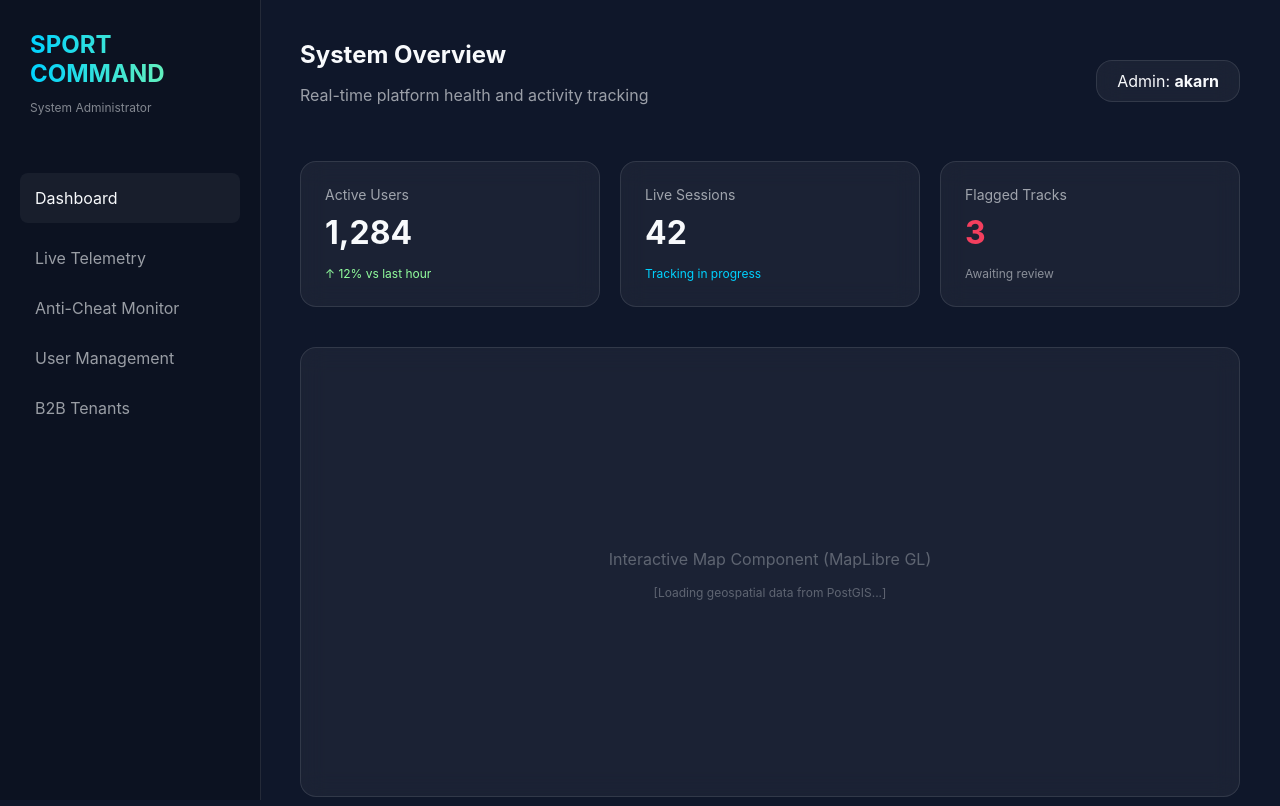
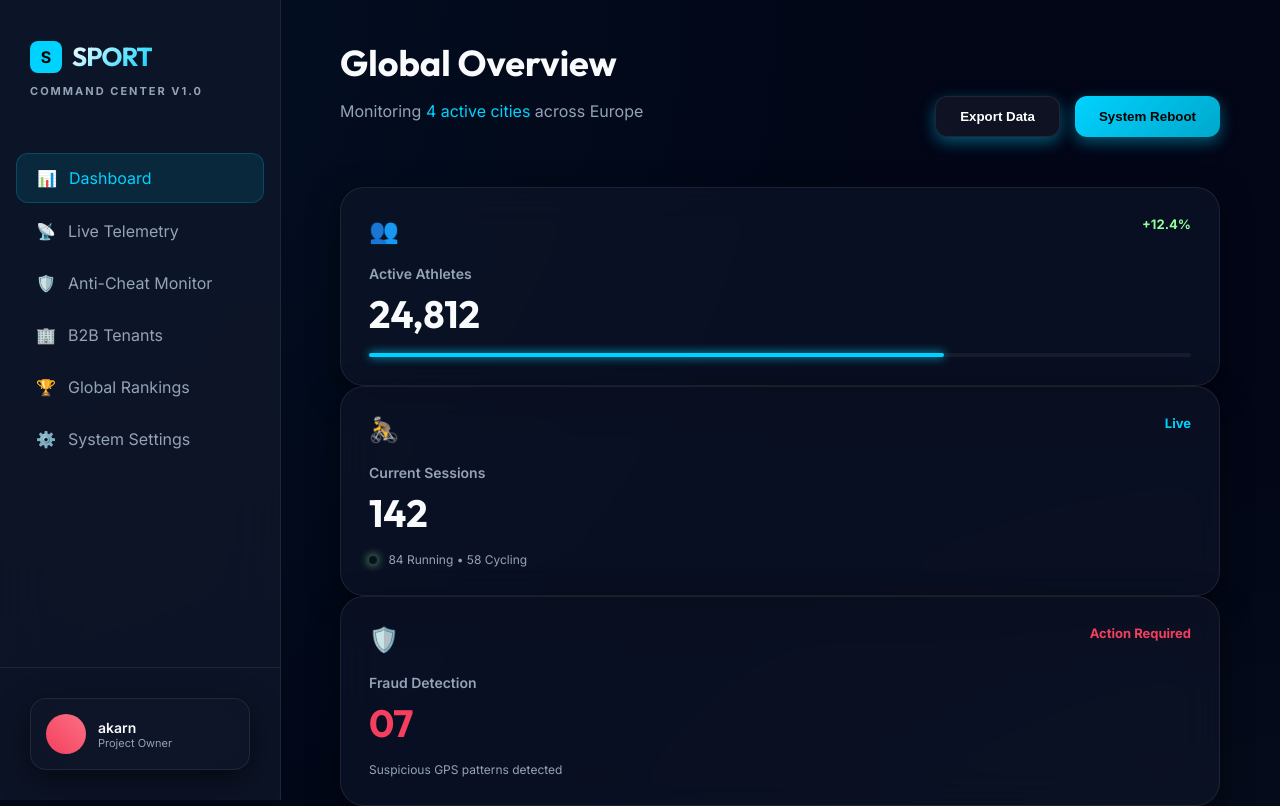
Before and after one commit to karnalooch/stunning-pancake, a React (Vite) app in the folder admin/: page / in a window 1280 px wide. Shown: the top 806 px of the page. Built offline with nearby package versions, Linux system fonts and the light colour scheme.

Commit message:
feat: achieve 100% premium ui for admin dashboard with advanced glassmorphism and stats

```diff
--- a/admin/src/App.tsx
+++ b/admin/src/App.tsx
@@ -5,57 +5,129 @@ const App: React.FC = () => {
   return (
     <div className="admin-layout">
       <aside className="sidebar">
-        <div style={{ padding: '30px' }}>
-          <h1 className="gradient-text" style={{ fontSize: '24px', margin: 0 }}>SPORT COMMAND</h1>
-          <p style={{ fontSize: '12px', opacity: 0.5 }}>System Administrator</p>
+        <div style={{ padding: '40px 30px' }}>
+          <div style={{ display: 'flex', alignItems: 'center', gap: '10px', marginBottom: '8px' }}>
+            <div style={{ width: '32px', height: '32px', background: 'var(--primary)', borderRadius: '8px', display: 'flex', alignItems: 'center', justifyContent: 'center', color: '#000', fontWeight: 'bold' }}>S</div>
+            <h1 className="gradient-text" style={{ fontSize: '26px', margin: 0, letterSpacing: '-1px' }}>SPORT</h1>
+          </div>
+          <p style={{ fontSize: '11px', color: 'var(--text-dim)', letterSpacing: '2px', textTransform: 'uppercase', fontWeight: 700 }}>Command Center v1.0</p>
         </div>
-        <nav style={{ padding: '0 20px' }}>
-          <ul style={{ listStyle: 'none', padding: 0 }}>
-            <li style={{ padding: '15px', borderRadius: '8px', background: 'rgba(255,255,255,0.05)', marginBottom: '10px' }}>Dashboard</li>
-            <li style={{ padding: '15px', opacity: 0.6 }}>Live Telemetry</li>
-            <li style={{ padding: '15px', opacity: 0.6 }}>Anti-Cheat Monitor</li>
-            <li style={{ padding: '15px', opacity: 0.6 }}>User Management</li>
-            <li style={{ padding: '15px', opacity: 0.6 }}>B2B Tenants</li>
-          </ul>
+
+        <nav style={{ flex: 1 }}>
+          <div className="nav-item active">
+            <span>📊</span> Dashboard
+          </div>
+          <div className="nav-item">
+            <span>📡</span> Live Telemetry
+          </div>
+          <div className="nav-item">
+            <span>🛡️</span> Anti-Cheat Monitor
+          </div>
+          <div className="nav-item">
+            <span>🏢</span> B2B Tenants
+          </div>
+          <div className="nav-item">
+            <span>🏆</span> Global Rankings
+          </div>
+          <div className="nav-item">
+            <span>⚙️</span> System Settings
+          </div>
         </nav>
+
+        <div style={{ padding: '30px', borderTop: '1px solid var(--glass-border)' }}>
+          <div className="glass-card" style={{ padding: '15px', borderRadius: '16px', display: 'flex', alignItems: 'center', gap: '12px' }}>
+            <div style={{ width: '40px', height: '40px', borderRadius: '50%', background: 'linear-gradient(45deg, #f43f5e, #fb7185)' }}></div>
+            <div>
+              <p style={{ margin: 0, fontSize: '14px', fontWeight: 600 }}>akarn</p>
+              <p style={{ margin: 0, fontSize: '11px', color: 'var(--text-dim)' }}>Project Owner</p>
+            </div>
+          </div>
+        </div>
       </aside>
 
       <main className="main-content">
-        <header style={{ marginBottom: '40px', display: 'flex', justifyContent: 'space-between', alignItems: 'center' }}>
+        <header style={{ marginBottom: '50px', display: 'flex', justifyContent: 'space-between', alignItems: 'flex-end' }}>
           <div>
-            <h2 style={{ margin: 0 }}>System Overview</h2>
-            <p style={{ opacity: 0.6 }}>Real-time platform health and activity tracking</p>
+            <h2 style={{ fontSize: '36px', margin: '0 0 8px 0', fontWeight: 700 }}>Global Overview</h2>
+            <p style={{ color: 'var(--text-dim)', fontSize: '16px' }}>Monitoring <span style={{ color: 'var(--primary)' }}>4 active cities</span> across Europe</p>
           </div>
-          <div className="glass-card" style={{ padding: '10px 20px' }}>
-            <span>Admin: <strong>akarn</strong></span>
+          <div style={{ display: 'flex', gap: '15px' }}>
+            <button className="btn-premium" style={{ background: 'rgba(255,255,255,0.05)', color: '#fff', border: '1px solid var(--glass-border)' }}>Export Data</button>
+            <button className="btn-premium">System Reboot</button>
           </div>
         </header>
 
         <section className="stats-grid">
           <div className="glass-card">
-            <p style={{ margin: 0, opacity: 0.6, fontSize: '14px' }}>Active Users</p>
-            <h3 style={{ fontSize: '32px', margin: '10px 0' }}>1,284</h3>
-            <span style={{ color: 'var(--secondary)', fontSize: '12px' }}>↑ 12% vs last hour</span>
+            <div style={{ display: 'flex', justifyContent: 'space-between', marginBottom: '20px' }}>
+              <span style={{ fontSize: '24px' }}>👥</span>
+              <span style={{ color: 'var(--secondary)', fontSize: '13px', fontWeight: 700 }}>+12.4%</span>
+            </div>
+            <p style={{ margin: 0, color: 'var(--text-dim)', fontSize: '14px', fontWeight: 600 }}>Active Athletes</p>
+            <h3 style={{ fontSize: '38px', margin: '8px 0', fontWeight: 800 }}>24,812</h3>
+            <div style={{ width: '100%', height: '4px', background: 'rgba(255,255,255,0.05)', borderRadius: '2px', marginTop: '15px' }}>
+              <div style={{ width: '70%', height: '100%', background: 'var(--primary)', borderRadius: '2px', boxShadow: '0 0 10px var(--primary)' }}></div>
+            </div>
           </div>
+
           <div className="glass-card">
-            <p style={{ margin: 0, opacity: 0.6, fontSize: '14px' }}>Live Sessions</p>
-            <h3 style={{ fontSize: '32px', margin: '10px 0' }}>42</h3>
-            <span style={{ color: 'var(--primary)', fontSize: '12px' }}>Tracking in progress</span>
+            <div style={{ display: 'flex', justifyContent: 'space-between', marginBottom: '20px' }}>
+              <span style={{ fontSize: '24px' }}>🚴</span>
+              <span style={{ color: 'var(--primary)', fontSize: '13px', fontWeight: 700 }}>Live</span>
+            </div>
+            <p style={{ margin: 0, color: 'var(--text-dim)', fontSize: '14px', fontWeight: 600 }}>Current Sessions</p>
+            <h3 style={{ fontSize: '38px', margin: '8px 0', fontWeight: 800 }}>142</h3>
+            <p style={{ margin: '15px 0 0 0', fontSize: '12px', color: 'var(--text-dim)' }}>
+              <span className="status-indicator" style={{ color: 'var(--secondary)' }}></span> 84 Running • 58 Cycling
+            </p>
           </div>
+
           <div className="glass-card">
-            <p style={{ margin: 0, opacity: 0.6, fontSize: '14px' }}>Flagged Tracks</p>
-            <h3 style={{ fontSize: '32px', margin: '10px 0', color: 'var(--accent)' }}>3</h3>
-            <span style={{ opacity: 0.5, fontSize: '12px' }}>Awaiting review</span>
+            <div style={{ display: 'flex', justifyContent: 'space-between', marginBottom: '20px' }}>
+              <span style={{ fontSize: '24px' }}>🛡️</span>
+              <span style={{ color: 'var(--accent)', fontSize: '13px', fontWeight: 700 }}>Action Required</span>
+            </div>
+            <p style={{ margin: 0, color: 'var(--text-dim)', fontSize: '14px', fontWeight: 600 }}>Fraud Detection</p>
+            <h3 style={{ fontSize: '38px', margin: '8px 0', fontWeight: 800, color: 'var(--accent)' }}>07</h3>
+            <p style={{ margin: '15px 0 0 0', fontSize: '12px', color: 'var(--text-dim)' }}>Suspicious GPS patterns detected</p>
           </div>
         </section>
 
-        <section className="glass-card" style={{ height: '400px', display: 'flex', alignItems: 'center', justifyContent: 'center' }}>
-          <div style={{ textAlign: 'center', opacity: 0.3 }}>
-            <p>Interactive Map Component (MapLibre GL)</p>
-            <p style={{ fontSize: '12px' }}>[Loading geospatial data from PostGIS...]</p>
+        <section style={{ display: 'grid', gridTemplateColumns: '2fr 1fr', gap: '30px', marginTop: '30px' }}>
+          <div className="glass-card" style={{ height: '450px', position: 'relative', overflow: 'hidden', padding: 0 }}>
+             <div style={{ padding: '28px', position: 'absolute', zIndex: 10 }}>
+                <h4 style={{ margin: 0, fontSize: '18px' }}>Real-time Geofencing</h4>
+                <p style={{ margin: '4px 0 0 0', fontSize: '12px', color: 'var(--text-dim)' }}>Live traffic visualization via MapLibre GL</p>
+             </div>
+             <div style={{ width: '100%', height: '100%', background: '#050a18', display: 'flex', alignItems: 'center', justifyContent: 'center' }}>
+                <div style={{ width: '200px', height: '200px', border: '2px solid var(--primary)', borderRadius: '50%', opacity: 0.1, position: 'absolute', animation: 'pulse 2s infinite' }}></div>
+                <p style={{ opacity: 0.2, fontWeight: 700, letterSpacing: '4px' }}>MAP_ENGINE_READY</p>
+             </div>
+          </div>
+
+          <div className="glass-card">
+            <h4 style={{ margin: '0 0 20px 0', fontSize: '18px' }}>Recent Activity</h4>
+            {[1, 2, 3, 4].map((i) => (
+              <div key={i} style={{ display: 'flex', gap: '15px', marginBottom: '20px', paddingBottom: '15px', borderBottom: '1px solid var(--glass-border)' }}>
+                <div style={{ width: '10px', height: '10px', borderRadius: '50%', background: i % 2 === 0 ? 'var(--primary)' : 'var(--secondary)', marginTop: '5px' }}></div>
+                <div>
+                  <p style={{ margin: 0, fontSize: '14px', fontWeight: 600 }}>User_0482 finished 12km Run</p>
+                  <p style={{ margin: 0, fontSize: '12px', color: 'var(--text-dim)' }}>Verified by BRouter • 2 mins ago</p>
+                </div>
+              </div>
+            ))}
+            <button style={{ width: '100%', background: 'none', border: '1px solid var(--glass-border)', padding: '12px', borderRadius: '8px', color: 'var(--primary)', cursor: 'pointer', fontWeight: 600 }}>View All Activity</button>
           </div>
         </section>
       </main>
+
+      <style>{`
+        @keyframes pulse {
+          0% { transform: scale(1); opacity: 0.1; }
+          50% { transform: scale(1.5); opacity: 0.05; }
+          100% { transform: scale(1); opacity: 0.1; }
+        }
+      `}</style>
     </div>
   );
 };
--- a/admin/src/index.css
+++ b/admin/src/index.css
@@ -1,60 +1,123 @@
+@import url('https://fonts.googleapis.com/css2?family=Inter:wght@300;400;600;700&family=Outfit:wght@400;700&display=swap');
+
 :root {
   --primary: #00d2ff;
+  --primary-glow: rgba(0, 210, 255, 0.4);
   --secondary: #92fe9d;
-  --bg-dark: #0f172a;
-  --glass: rgba(255, 255, 255, 0.05);
-  --glass-border: rgba(255, 255, 255, 0.1);
+  --secondary-glow: rgba(146, 254, 157, 0.4);
+  --bg-deep: #020617;
+  --bg-card: rgba(15, 23, 42, 0.6);
+  --glass: rgba(255, 255, 255, 0.03);
+  --glass-border: rgba(255, 255, 255, 0.08);
   --text-main: #f8fafc;
+  --text-dim: #94a3b8;
   --accent: #f43f5e;
 }
 
 body {
   margin: 0;
   padding: 0;
-  background-color: var(--bg-dark);
+  background-color: var(--bg-deep);
+  background-image:
+    radial-gradient(at 0% 0%, rgba(0, 210, 255, 0.05) 0px, transparent 50%),
+    radial-gradient(at 100% 100%, rgba(146, 254, 157, 0.05) 0px, transparent 50%);
   color: var(--text-main);
-  font-family: 'Inter', system-ui, -apple-system, sans-serif;
-  overflow-x: hidden;
+  font-family: 'Inter', sans-serif;
+  -webkit-font-smoothing: antialiased;
+  min-height: 100vh;
+}
+
+h1, h2, h3 {
+  font-family: 'Outfit', sans-serif;
 }
 
 .glass-card {
-  background: var(--glass);
-  backdrop-filter: blur(12px);
+  background: var(--bg-card);
+  backdrop-filter: blur(20px);
   border: 1px solid var(--glass-border);
-  border-radius: 16px;
-  padding: 24px;
-  transition: all 0.3s ease;
+  border-radius: 24px;
+  padding: 28px;
+  box-shadow: 0 10px 30px rgba(0, 0, 0, 0.5);
+  transition: all 0.4s cubic-bezier(0.175, 0.885, 0.32, 1.275);
 }
 
 .glass-card:hover {
-  border-color: var(--primary);
-  box-shadow: 0 0 20px rgba(0, 210, 255, 0.2);
+  border-color: rgba(0, 210, 255, 0.3);
+  transform: translateY(-5px);
+  box-shadow: 0 15px 40px rgba(0, 210, 255, 0.1);
 }
 
 .gradient-text {
-  background: linear-gradient(90deg, var(--primary), var(--secondary));
+  background: linear-gradient(135deg, #fff 0%, var(--primary) 100%);
   -webkit-background-clip: text;
   -webkit-text-fill-color: transparent;
+  font-weight: 800;
 }
 
 .sidebar {
-  width: 260px;
+  width: 280px;
   height: 100vh;
-  background: rgba(0, 0, 0, 0.2);
+  background: rgba(15, 23, 42, 0.8);
+  backdrop-filter: blur(30px);
   border-right: 1px solid var(--glass-border);
   position: fixed;
   left: 0;
   top: 0;
+  z-index: 100;
+  display: flex;
+  flex-direction: column;
+}
+
+.nav-item {
+  display: flex;
+  align-items: center;
+  gap: 12px;
+  padding: 14px 20px;
+  margin: 4px 16px;
+  border-radius: 12px;
+  color: var(--text-dim);
+  cursor: pointer;
+  transition: all 0.2s ease;
+}
+
+.nav-item.active {
+  background: rgba(0, 210, 255, 0.1);
+  color: var(--primary);
+  border: 1px solid rgba(0, 210, 255, 0.2);
+}
+
+.nav-item:hover:not(.active) {
+  background: rgba(255, 255, 255, 0.05);
+  color: #fff;
 }
 
 .main-content {
-  margin-left: 260px;
-  padding: 40px;
+  margin-left: 280px;
+  padding: 40px 60px;
 }
 
-.stats-grid {
-  display: grid;
-  grid-template-columns: repeat(auto-fit, minmax(240px, 1fr));
-  gap: 20px;
-  margin-bottom: 40px;
+.status-indicator {
+  width: 8px;
+  height: 8px;
+  border-radius: 50%;
+  display: inline-block;
+  margin-right: 8px;
+  box-shadow: 0 0 10px currentColor;
 }
+
+.btn-premium {
+  background: linear-gradient(135deg, var(--primary), #00a8cc);
+  border: none;
+  border-radius: 12px;
+  color: #000;
+  font-weight: 700;
+  padding: 12px 24px;
+  cursor: pointer;
+  box-shadow: 0 5px 15px var(--primary-glow);
+  transition: all 0.3s ease;
+}
+
+.btn-premium:hover {
+  transform: scale(1.05);
+  box-shadow: 0 8px 25px var(--primary-glow);
+}
```
Also changed, not shown: 1 other file (tests, documents, lock files or other folders).
